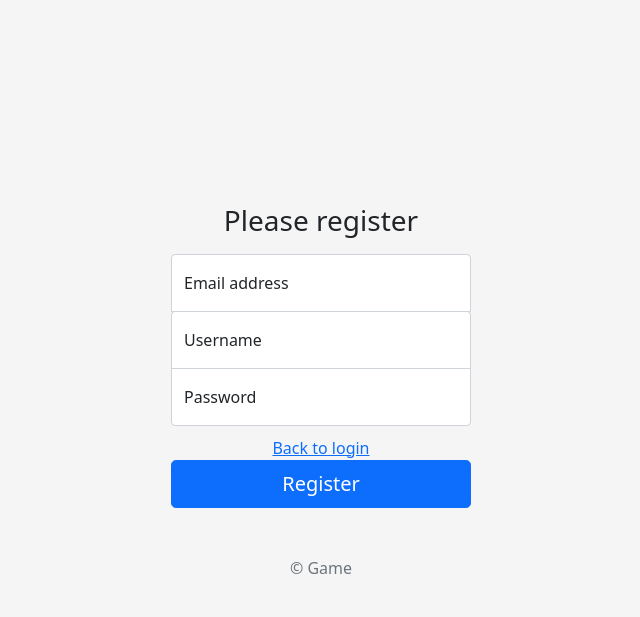
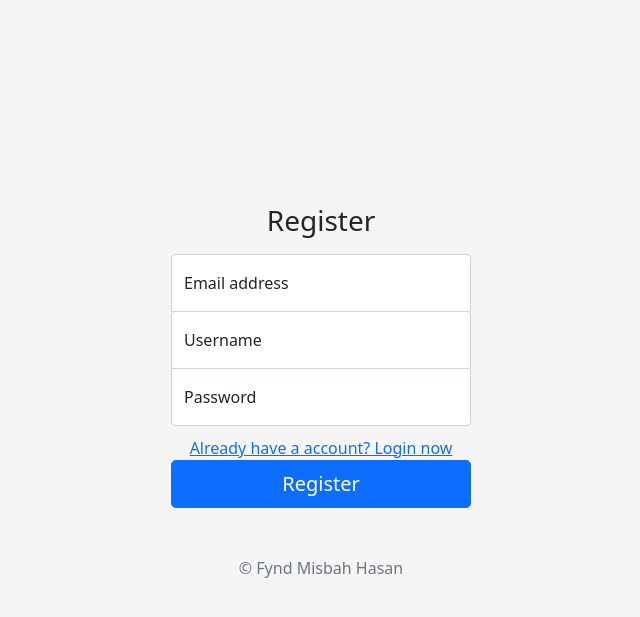
Before and after one commit to Misbah-Hasan/Lets_Quiz, a Flask app: page /register in a window 1280 px wide. Shown: the top 617 px of the page, without its empty margins (319-959 px from the left). Run offline with Flask 2, Linux system fonts and the light colour scheme; some libraries are stand-ins or nearby versions.

Commit message:
minor fix

```diff
--- a/templates/register.html
+++ b/templates/register.html
@@ -4,7 +4,7 @@
 {% block content %}
 <main class="form-signin">
 	<form method="POST" action="/register">
-		<h1 class="h3 mb-3 fw-normal">Please register</h1>
+		<h1 class="h3 mb-3 fw-normal">Register</h1>
 
 		<div class="form-floating">
 			<input type="email" name="email" class="form-control" id="floatingInput" placeholder="name@example.com">
@@ -19,10 +19,10 @@
 			<label for="floatingPassword">Password</label>
 		</div>
 
-		<a href="/login">Back to login</a>
+		<a href="/login">Already have a account? Login now</a>
 		<button class="w-100 btn btn-lg btn-primary" type="submit">Register</button>
 		<p style="color: red">{{ message }}</p>
-		<p class="mt-5 mb-3 text-muted">&copy; Game</p>
+		<p class="mt-5 mb-3 text-muted">&copy; Fynd Misbah Hasan</p>
 	</form>
 </main>
 {% endblock %}
```
